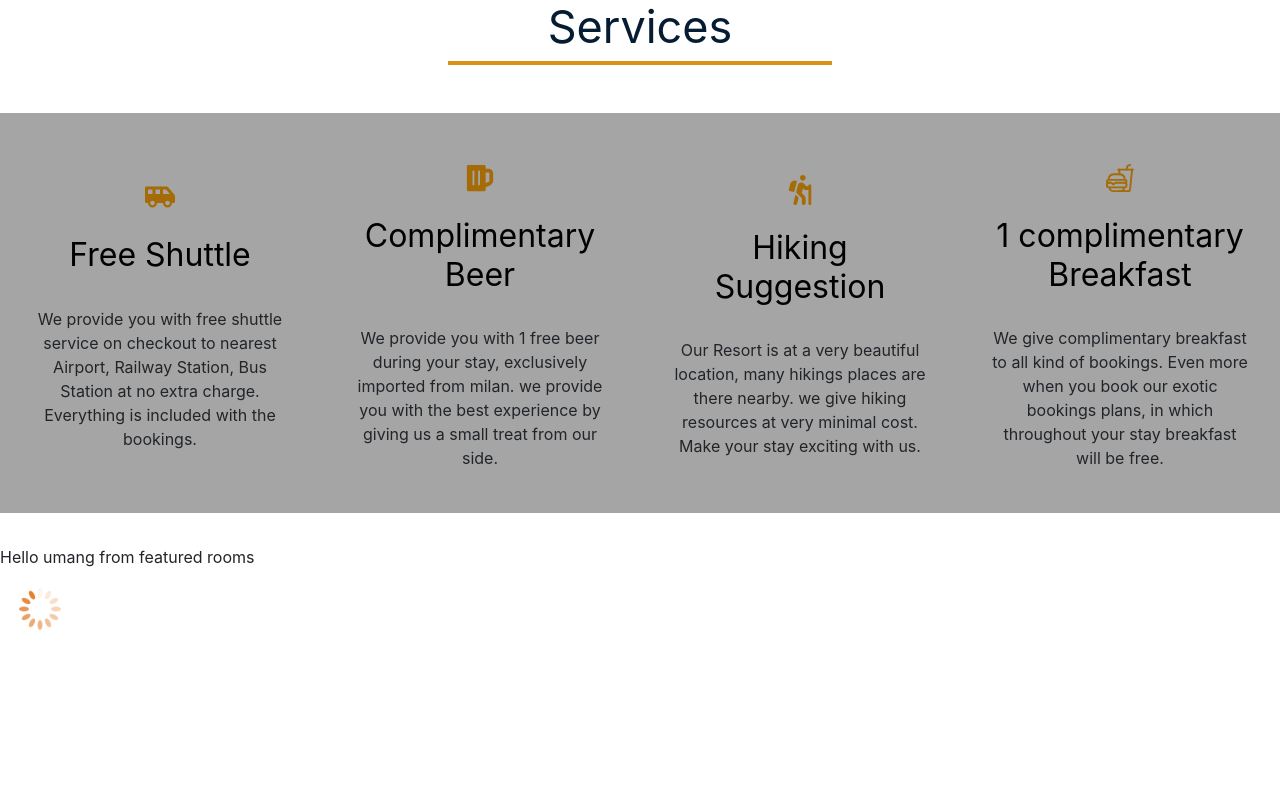
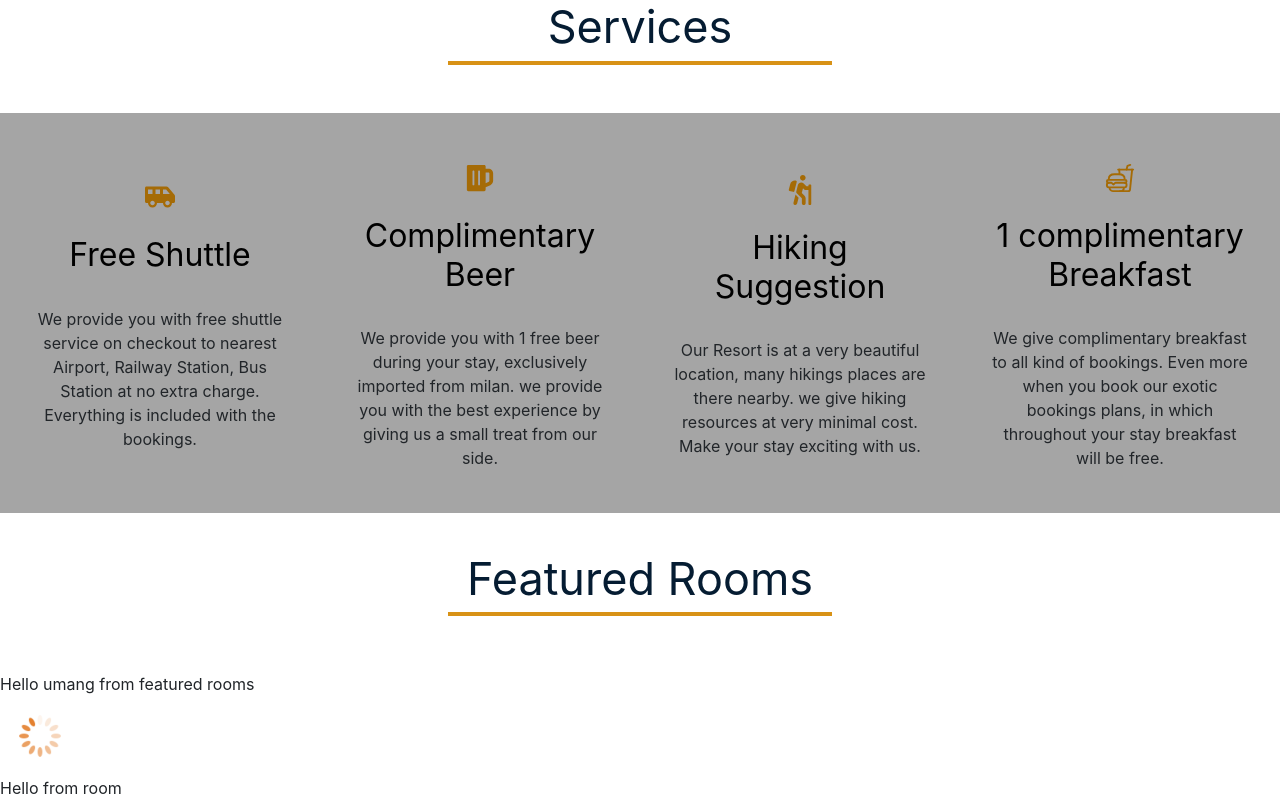
Before and after one commit to umangag07/HotelRoom-Reservation, a React (Create React App) app: page / in a window 1280 px wide. Shown: the part 695-1495 px from the top of the page. Before the commit the page ends 1344 px from the top, so only its background shows below. Built offline with nearby package versions, Linux system fonts and the light colour scheme.

Commit message:
added title and room component

```diff
--- a/src/Components/FeaturedComponents.jsx
+++ b/src/Components/FeaturedComponents.jsx
@@ -1,7 +1,9 @@
 import React, { Component } from 'react'
 import {RoomContext} from '../Context'
 import Loading from './Loading';
-
+import Room from './Room';
+import Title from './Title';
+import Marginer from "./Marginer";
 
 export class FeaturedComponents extends Component {
     static contextType = RoomContext
@@ -12,8 +14,11 @@ export class FeaturedComponents extends Component {
         console.log(value)
         return (
             <div>
+                <Title line="Featured Rooms"/>
+                <Marginer direction="vertical" margin="3.5em" />
                 {greet} {name} from featured rooms
                 <Loading/>
+                <Room/>
             </div>
         )
     }
--- /dev/null
+++ b/src/Components/Room.js
@@ -0,0 +1,11 @@
+import React from 'react'
+
+function Room() {
+    return (
+        <div>
+            Hello from room
+        </div>
+    )
+}
+
+export default Room
```
Also changed, not shown: 1 other file (tests, documents, lock files or other folders).
